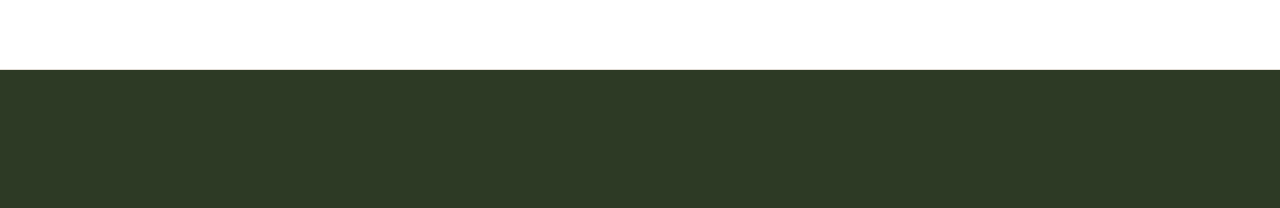
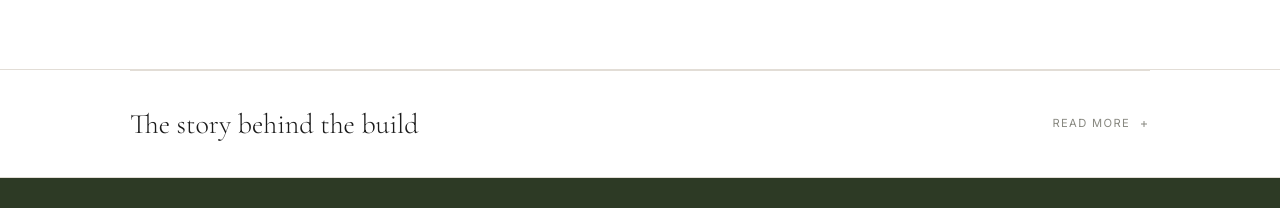
Before and after one commit to DavidFransch/haumanskloof-nature-reserve, a Next.js app: page /accommodation in a window 1280 px wide. Shown: the part 1092-1300 px from the top of the page. Built offline with nearby package versions, Linux system fonts and the light colour scheme.

Commit message:
feat: add Disclosure component and integrate bunkhouse story section into accommodation page

```diff
--- a/app/accommodation/page.tsx
+++ b/app/accommodation/page.tsx
@@ -4,6 +4,7 @@ import Link from 'next/link'
 import Navbar from '@/components/layout/Navbar'
 import Footer from '@/components/layout/Footer'
 import VimeoEmbed from '@/components/ui/VimeoEmbed'
+import Disclosure from '@/components/ui/Disclosure'
 import { siteContent } from '@/content/site.content'
 
 export const metadata: Metadata = {
@@ -121,6 +122,19 @@ export default function AccommodationPage() {
           </div>
         </section>
 
+        {/* Bunkhouse Story Section */}
+        <section className="border-b border-border">
+          <div className="container-max px-10 py-0">
+            <Disclosure title={accommodation.bunkhouse.storyTitle}>
+              <div className="space-y-6">
+                {accommodation.bunkhouse.story.split('\n\n').map((paragraph, index) => (
+                  <p key={index}>{paragraph}</p>
+                ))}
+              </div>
+            </Disclosure>
+          </div>
+        </section>
+
         {/* Drone Video Section */}
         {accommodation.droneVideo.vimeoId !== 'PLACEHOLDER' && (
           <section className="bg-bg-dark py-24 md:py-32 overflow-hidden border-b border-border">
--- /dev/null
+++ b/components/ui/Disclosure.tsx
@@ -0,0 +1,57 @@
+'use client'
+
+import { useState } from 'react'
+
+interface DisclosureProps {
+  title: string
+  children: React.ReactNode
+}
+
+export default function Disclosure({ title, children }: DisclosureProps) {
+  const [isOpen, setIsOpen] = useState(false)
+
+  return (
+    <div className="border-t border-border">
+      <button
+        onClick={() => setIsOpen(!isOpen)}
+        className="w-full py-8 flex items-center justify-between group hover:opacity-70 transition-opacity"
+        aria-expanded={isOpen}
+      >
+        <h3 className="font-heading text-[clamp(20px,2.5vw,28px)] font-light text-text-dark text-left">
+          {title}
+        </h3>
+        <span className="label-text text-text-muted shrink-0 ml-4 flex items-center gap-2">
+          {isOpen ? (
+            <>
+              Close
+              <svg width="12" height="12" viewBox="0 0 12 12" fill="none" stroke="currentColor" strokeWidth="1">
+                <path d="M6 9 L6 3" />
+                <path d="M3 6 L9 6" opacity="0.5" />
+              </svg>
+            </>
+          ) : (
+            <>
+              Read more
+              <svg width="12" height="12" viewBox="0 0 12 12" fill="none" stroke="currentColor" strokeWidth="1">
+                <path d="M6 3 L6 9" />
+                <path d="M3 6 L9 6" />
+              </svg>
+            </>
+          )}
+        </span>
+      </button>
+
+      <div
+        className="overflow-hidden transition-all duration-500 ease-in-out"
+        style={{
+          maxHeight: isOpen ? '2000px' : '0',
+          opacity: isOpen ? 1 : 0,
+        }}
+      >
+        <div className="pb-12 text-[15px] text-text-mid leading-relaxed max-w-[720px]">
+          {children}
+        </div>
+      </div>
+    </div>
+  )
+}
--- a/content/site.content.ts
+++ b/content/site.content.ts
@@ -269,6 +269,17 @@ export const siteContent = {
         'Wood-fired hot tub overlooking the valley',
         'Solar-powered lighting and charging points',
       ],
+      storyTitle: 'The story behind the build',
+      story: `The unit was constructed with the hope of having a minimal ecological footprint during its occupancy and construction. Recycled and up-cycled materials were therefore used where possible, however the sacrifice of comfort was non-negotiable. New materials thus had to be transported in for substructures, decking, internal walling and ceiling purposes.
+
+Due to the isolation of the house, the rocky terrain and the proximity to a stream – many variables had to be approached very cautiously. It is for this reason that we have opted for a compost toilet rather than a septic tank system. The sinking of a septic tank system – often requires water based flush and overflow mechanisms – which in this water scarce area and within this proximity to the stream was just not an option. The bunkhouse also boasts an unconventional electrical earth mat which was designed into the decking substructure to avoid unnecessary soil disturbance.
+
+The bathroom is built out of fully up cycled and recycled materials (asides for some structural timber where required by legislation). Double wooden doors, originally installed in the main building, were replaced with glass sliding doors to maximize one’s opportunity for a view in the house. These double doors now clad the bathroom to allow for additional 360⁰ views of nature while showering. The bathrooms internal cladding – even the cabinetry - is made up of offcuts from the rest of the house.
+This cabinetry rule further extends to the main house. All the furniture aside from a few select couches and bed frames were crafted from recycled timber on the farm. Bedframes were also manufactured on the farm however new timber was essential for these pieces to enable maximum comfort and peace of mind.
+
+Paintings are all upcycled from our personal collections on the farm, and any additional works are intended to be sourced locally. Please reach out if you would like to find out more regarding this.
+
+As I hope you can gather, the house was meticulously built and designed to be enjoyed in nature, without disturbing it – I hope that you experience and enjoy the fruits of these efforts!`,
       gallery: [
         { label: 'Inside: Living Area', image: '/images/bunkhouse-inside.jpg', category: 'interior' },
         { label: 'Inside: The Kitchen', image: '/images/bunkhouse-kitchen.jpg', category: 'interior' },
```
